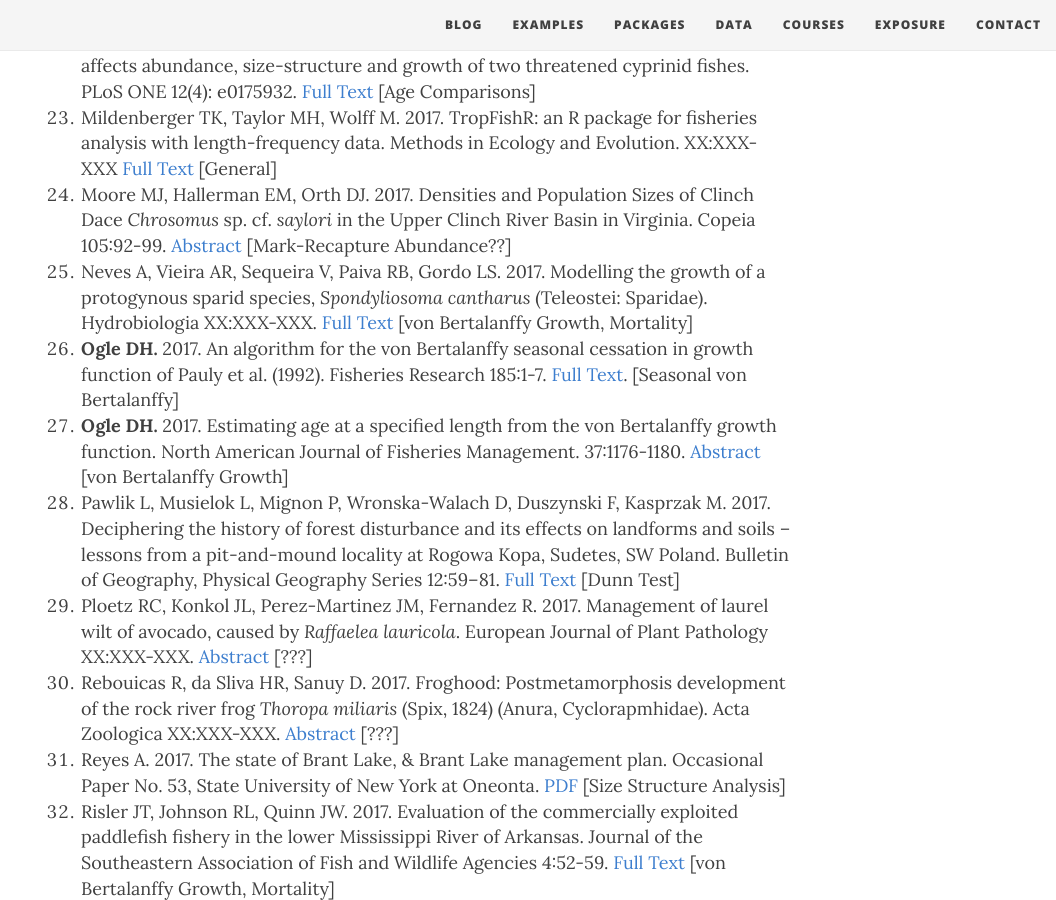
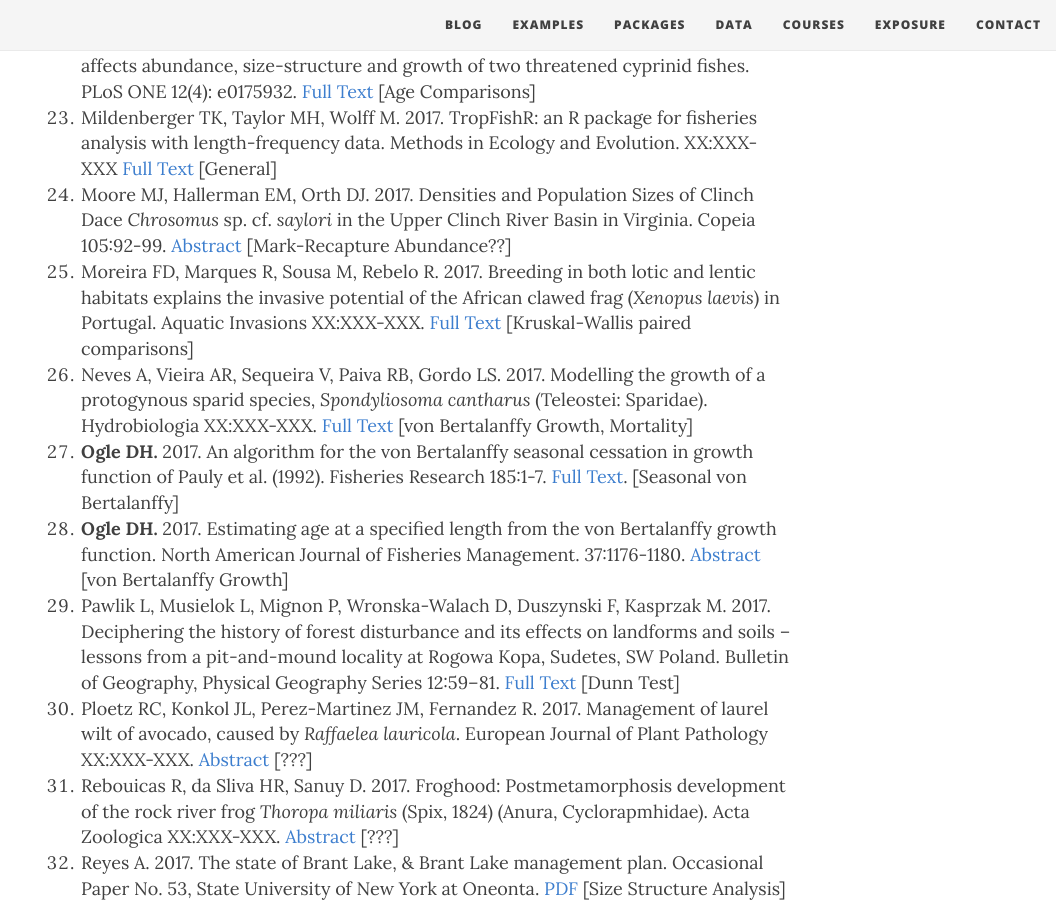
Before and after one commit to droglenc/fishR, a Jekyll site: the page built from exposure/exposure-citations17.md, in a window 1280 px wide and 900 px high, scrolled down 2144 px. Shown: the whole window, without its empty margins (224-1280 px from the left). Built offline with Jekyll 4.4.1, drawn with Linux system fonts in a browser that asks for light colours; nearby versions of some CDN libraries; some of the changed lines change nothing that is shown.

Commit message:
Added a citation

```diff
--- a/exposure/exposure-citations17.md
+++ b/exposure/exposure-citations17.md
@@ -5,7 +5,7 @@ subtitle: fishR and FSA is Being Used!!
 css: "/css/exposure-citation.css"
 ---
 
-The [**IFAR** book](http://derekogle.com/IFAR/), **fishR** website, or the **FSA** package were cited in the following <span id="contact-div">41</span> publications.
+The [**IFAR** book](http://derekogle.com/IFAR/), **fishR** website, or the **FSA** package were cited in the following <span id="contact-div">42</span> publications.
 
 1. Ajuzie CC. 2017. Status of *Oreochromis niloticus* (Linnaeus, 1758) fishery in Liberty Reservoir, Jos, Nigeria. International Journal of Fisheries and Aquatic Studies. 5(3):10-13. [Full Text](https://www.researchgate.net/profile/Cyril_Ajuzie/publication/316553825_International_Journal_of_Fisheries_and_Aquatic_Studies_2017_53_10-13/links/59037dd6a6fdccd580cffedf/International-Journal-of-Fisheries-and-Aquatic-Studies-2017-53-10-13.pdf) [Condition]
 1. Beaty J., Chen Y. 2017. Can back-calculated lengths based on otoliths measuremetns provide reliable estimates of Atlantic halibut (*Hippoglossus hippoglossus*) growth in the Gulf of Maine (U.S.A.). Aquaculture and Fisheries XX:XXX-XXX. [Full Text](http://www.sciencedirect.com/science/article/pii/S2468550X17300023). [von Bertalanffy Growth]
@@ -31,6 +31,7 @@ The [**IFAR** book](http://derekogle.com/IFAR/), **fishR** website, or the **FSA
 1. Merciai R, Molons-Sierra C, Sabater S, García-Berthou E. 2017. Water abstraction affects abundance, size-structure and growth of two threatened cyprinid fishes. PLoS ONE 12(4): e0175932. [Full Text](https://doi.org/10.1371/journal.pone.0175932) [Age Comparisons]
 1. Mildenberger TK, Taylor MH, Wolff M. 2017. TropFishR: an R package for fisheries analysis with length-frequency data. Methods in Ecology and Evolution. XX:XXX-XXX [Full Text](http://onlinelibrary.wiley.com/doi/10.1111/2041-210X.12791/epdf) [General]
 1. Moore MJ, Hallerman EM, Orth DJ. 2017. Densities and Population Sizes of Clinch Dace *Chrosomus* sp. cf. *saylori* in the Upper Clinch River Basin in Virginia. Copeia 105:92-99. [Abstract](http://www.bioone.org/doi/abs/10.1643/CI-16-506) [Mark-Recapture Abundance??]
+1. Moreira FD, Marques R, Sousa M, Rebelo R. 2017. Breeding in both lotic and lentic habitats explains the invasive potential of the African clawed frag (*Xenopus laevis*) in Portugal. Aquatic Invasions XX:XXX-XXX. [Full Text](http://www.aquaticinvasions.net/2017/ACCEPTED/AI_2017_Moreira_etal_correctedproof.pdf) [Kruskal-Wallis paired comparisons]
 1. Neves A, Vieira AR, Sequeira V, Paiva RB, Gordo LS. 2017. Modelling the growth of a protogynous sparid species, *Spondyliosoma cantharus* (Teleostei: Sparidae). Hydrobiologia XX:XXX-XXX. [Full Text](http://link.springer.com/article/10.1007/s10750-017-3188-1) [von Bertalanffy Growth, Mortality]
 1. **Ogle DH.**  2017.  An algorithm for the von Bertalanffy seasonal cessation in growth function of Pauly et al. (1992).  Fisheries Research 185:1-7.  [Full Text](http://www.sciencedirect.com/science/article/pii/S0165783616303137).  [Seasonal von Bertalanffy]
 1. **Ogle DH.** 2017. Estimating age at a specified length from the von Bertalanffy growth function. North American Journal of Fisheries Management. 37:1176-1180. [Abstract](https://www.researchgate.net/publication/319603644_Estimating_Age_at_a_Specified_Length_from_the_von_Bertalanffy_Growth_Function#share) [von Bertalanffy Growth]
```
